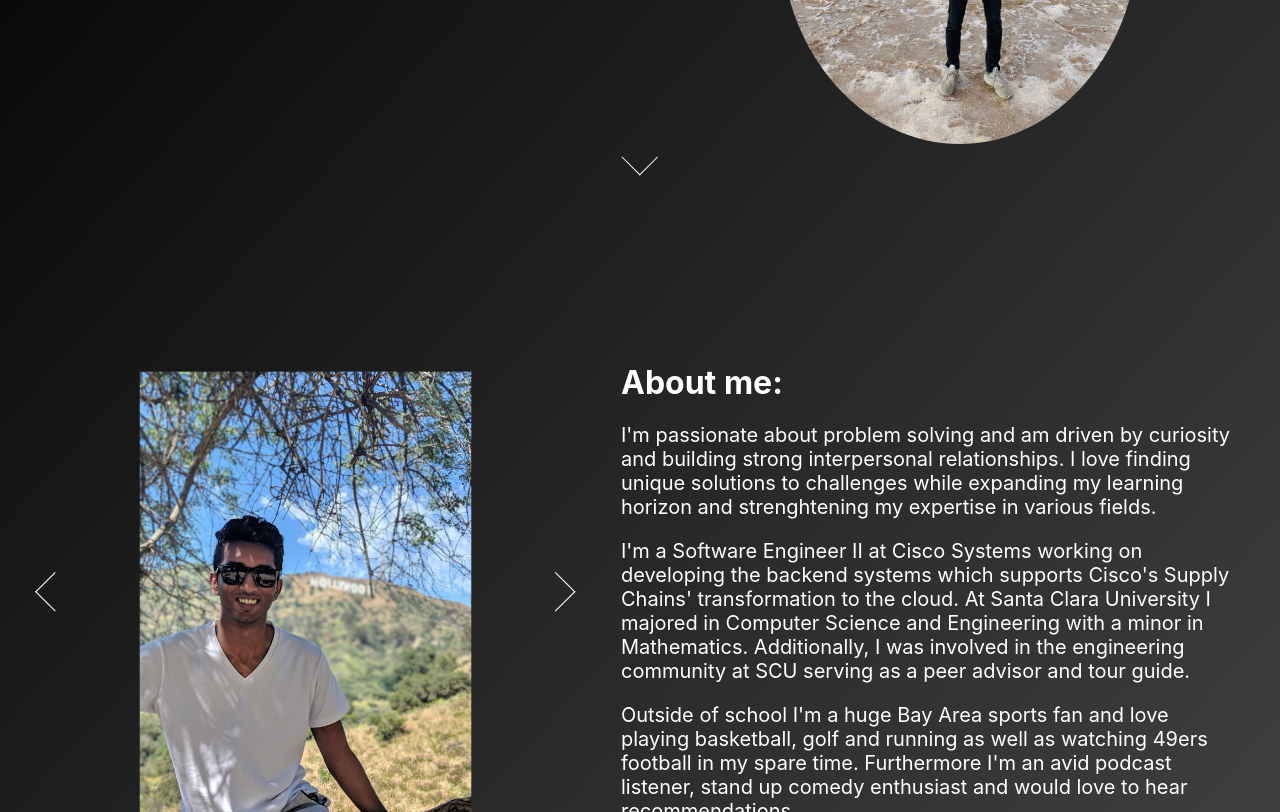
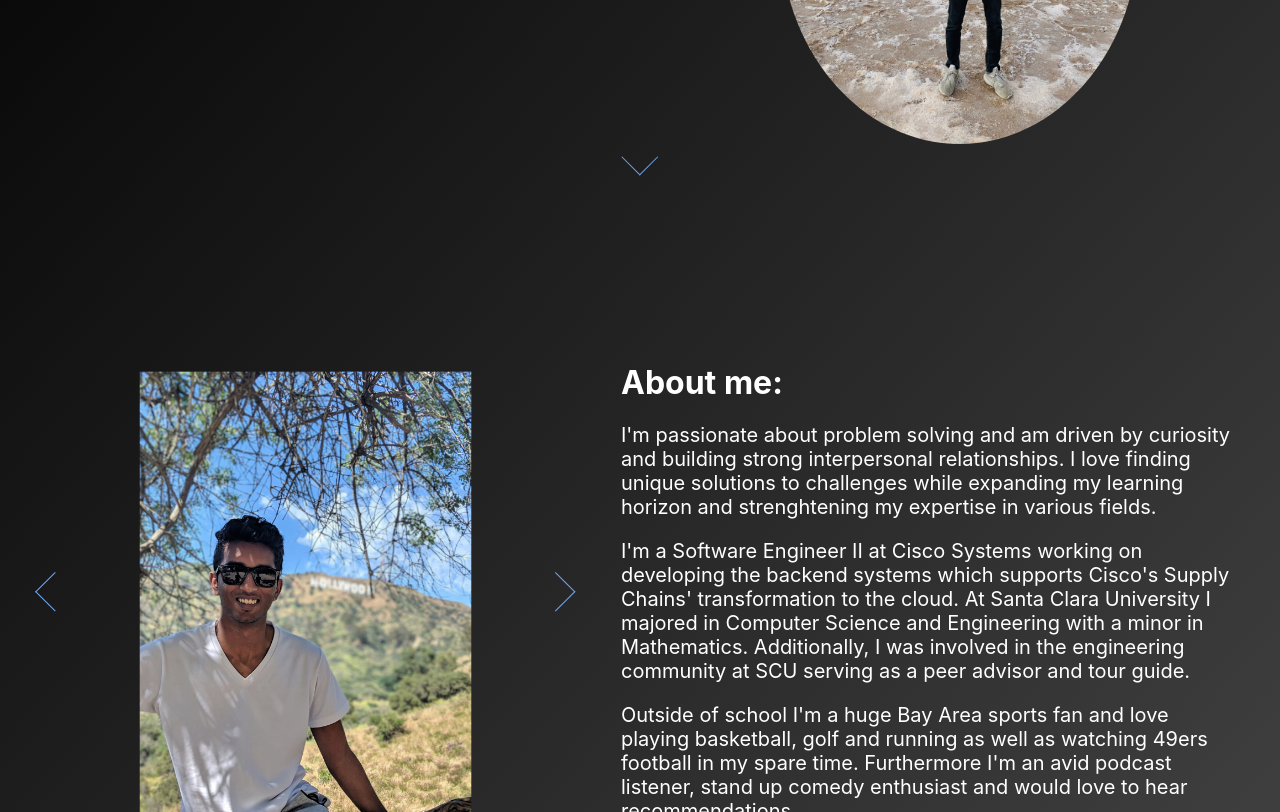
Before and after one commit to siddcv/personalwebsite, a React (Create React App) app: page /#/ in a window 1280 px wide. Shown: the part 420-1232 px from the top of the page. Built offline with nearby package versions, Linux system fonts and the light colour scheme.

Commit message:
newer changes

```diff
--- a/package.json
+++ b/package.json
@@ -1,5 +1,5 @@
 {
-  "homepage": "http://siddcv.github.io/personalwebsite",
+  "homepage": ".",
   "name": "personalwebsite",
   "version": "0.1.0",
   "private": true,
--- a/src/components/MyExperiences.js
+++ b/src/components/MyExperiences.js
@@ -16,6 +16,7 @@ function MyExperiences() {
     return (
 
         <div>
+            {/* <div class="top"> */}
             <div class="gradient-text">
                 <div>Work and Leadership Experiences</div>
                 <div class="summary">
@@ -23,6 +24,8 @@ function MyExperiences() {
                 </div>
 
             </div>
+            {/* <div class="arrowd"><a href="#secondsection" class="arrowdown"></a></div> */}
+            {/* </div> */}
             <div class="flexy1">
                 <div class="picy">
                     <img class="pics" src={work} />
--- a/src/css/Home.css
+++ b/src/css/Home.css
@@ -108,7 +108,7 @@ html{
     height: 2vw;
     width: 2vw;
     border-style: solid;
-    border-color: white;
+    border-color:  rgba(111, 163, 239);
     border-width: 0px 1px 1px 0px;
     transform: rotate(45deg);
     transition: border-width 150ms ease-in-out;
@@ -120,6 +120,12 @@ html{
     justify-content: center;
     /* padding-top:1%; */
 
+}
+
+.arrowdown:hover {
+    border-bottom-width: 4px;
+    border-right-width: 4px;
+    cursor: pointer;
 }
 
     /* .arrowdown:hover {
--- a/src/css/slideshow.css
+++ b/src/css/slideshow.css
@@ -105,7 +105,7 @@
     height: 2vw;
     width: 2vw;
     border-style: solid;
-    border-color: white;
+    border-color: rgba(111, 163, 239);
     border-width: 0px 1px 1px 0px;
     transform: rotate(135deg);
     transition: border-width 150ms ease-in-out;
@@ -121,6 +121,7 @@
 .arrowleft:hover {
     border-bottom-width: 4px;
     border-right-width: 4px;
+    cursor: pointer;
 }
 
 .arrowright {
@@ -128,7 +129,7 @@
     height: 2vw;
     width: 2vw;
     border-style: solid;
-    border-color: white;
+    border-color: rgba(111, 163, 239);
     border-width: 0px 1px 1px 0px;
     transform: rotate(315deg);
     transition: border-width 150ms ease-in-out;
@@ -144,4 +145,5 @@
 .arrowright:hover {
     border-bottom-width: 4px;
     border-right-width: 4px;
+    cursor: pointer;
 }
```
Also changed, not shown: 2 other files (tests, documents, lock files or other folders).
